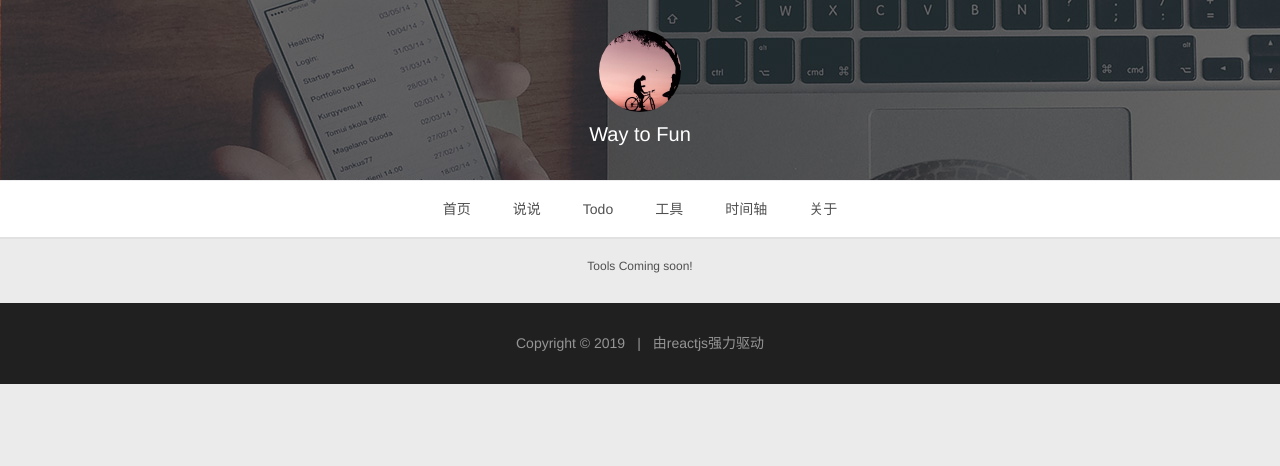
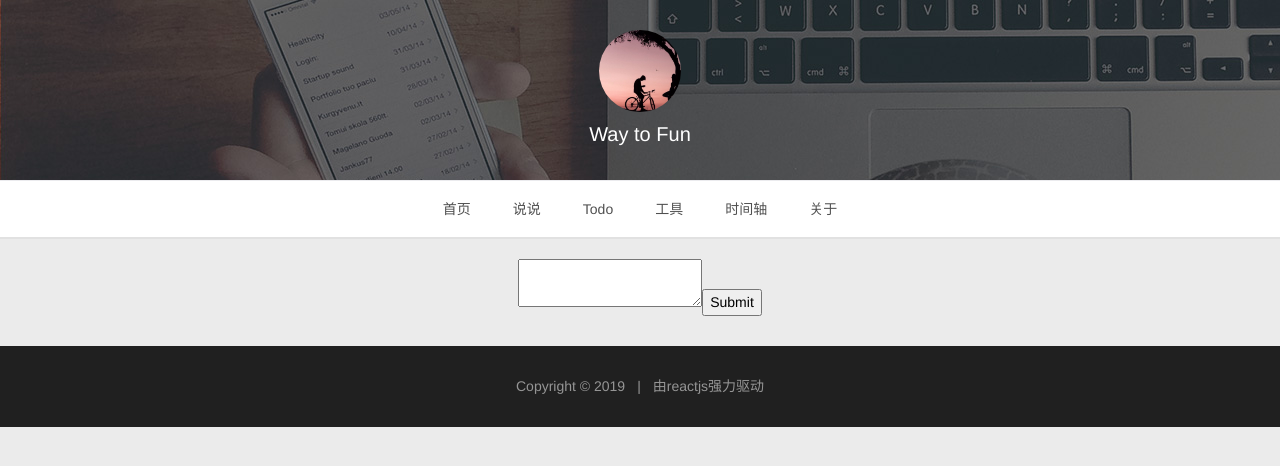
Before and after one commit to zhongxuanS/blog, a React (Create React App) app: page /tools in a window 1280 px wide. Shown: the top 466 px of the page. Built offline with nearby package versions, Linux system fonts and the light colour scheme; no server answers.

Commit message:
add notepad

```diff
--- a/package.json
+++ b/package.json
@@ -10,6 +10,7 @@
     "@fortawesome/react-fontawesome": "^0.1.4",
     "axios": "^0.19.0",
     "bootstrap": "^4.3.1",
+    "braft-editor": "^2.3.8",
     "prop-types": "^15.7.2",
     "react": "^16.9.0",
     "react-dom": "^16.9.0",
--- /dev/null
+++ b/src/components/notepad/index.js
@@ -0,0 +1,51 @@
+import React from 'react';
+import axios from 'axios';
+
+export default class NotePad extends React.Component {
+  constructor(props) {
+    super(props);
+
+    this.state = {
+      editorState: ''
+    }
+
+    this.submitContent = this.submitContent.bind(this);
+    this.handleEditorChange = this.handleEditorChange.bind(this);
+  }
+
+  componentDidMount() {
+    axios.post('/getLatestNotepad').then((data) => {
+      const responseData = data.data;
+      if (responseData.isSuccess) {
+        const editorState = responseData.data;
+        this.setState({ editorState });
+      }
+    });
+  }
+
+  submitContent(event) {
+    event.preventDefault();
+    const { editorState } = this.state;
+    axios.post('/updateNotepad', { content: editorState });
+  }
+
+  handleEditorChange(event) {
+    const editorState = event.target.value;
+    this.setState({ editorState });
+  }
+
+  render() {
+    const { editorState } = this.state
+
+    return (
+      <form onSubmit={this.submitContent}>
+        <textarea
+          value={editorState}
+          onChange={this.handleEditorChange}
+        />
+        <input type="submit" value="Submit" />
+      </form>
+    )
+
+  }
+}
--- a/src/components/tools/index.js
+++ b/src/components/tools/index.js
@@ -1,9 +1,10 @@
 import React from 'react';
+import NotePad from '../notepad';
 
 class Tools extends React.Component {
   render() {
     return (
-      <div><h1>Tools Coming soon!</h1></div>
+      <NotePad />
     );
   }
 }
```
Also changed, not shown: 1 other file (tests, documents, lock files or other folders).
